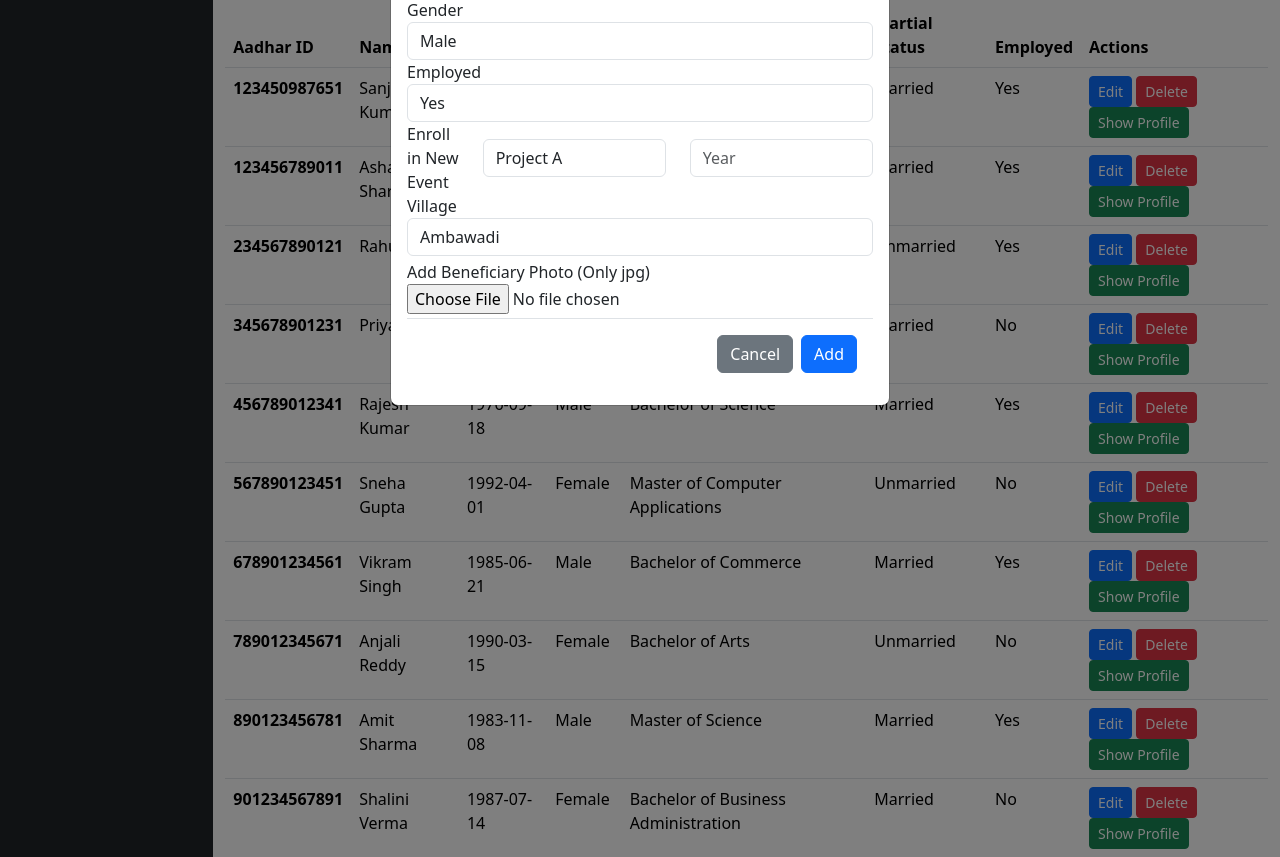
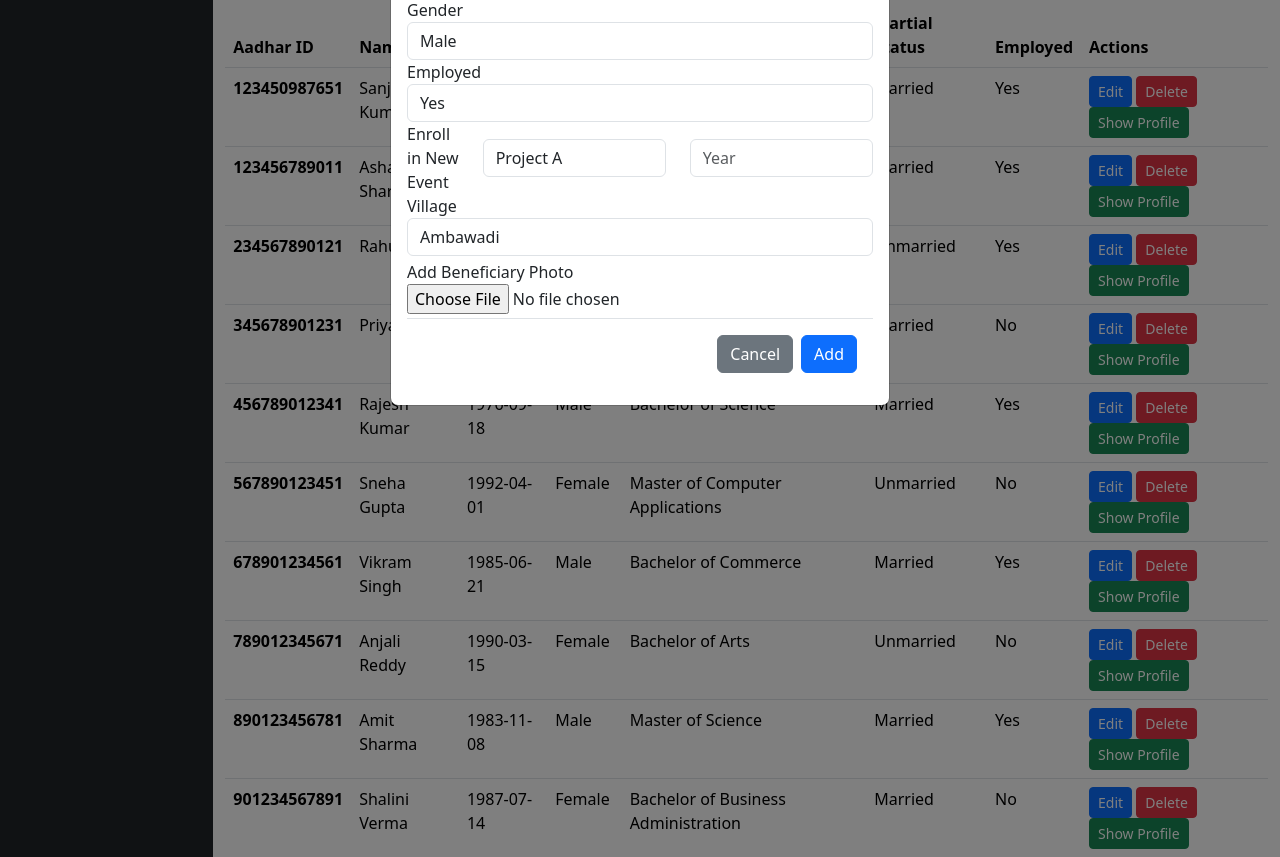
Before and after one commit to chirag-25/Assignment4_DBMS, a Flask app: page /admin/user in a window 1280 px wide, after a click on "Add New Beneficiary". Shown: the part 482-1339 px from the top of the page. Run offline with Flask 3, Linux system fonts and the light colour scheme; a user stored in the database is signed in; data comes from the database, SQL or seed files in the repository; some libraries are stand-ins or nearby versions.

Commit message:
images displayd

```diff
--- a/app/app.py
+++ b/app/app.py
@@ -22,6 +22,9 @@ app.config['MYSQL_DB'] = db['mysql_db']
 
 mysql = MySQL(app)
 
+team_profile_pic_path = os.path.join('static', 'team_profile_photos')
+beneficiary_pic_path = os.path.join('static', 'beneficiary_photos')
+project_pic_path = os.path.join('static', 'project_photos')
 
 def if_admin():
     cursor = mysql.connection.cursor()
@@ -132,7 +135,7 @@ def user_profile():
         }
         profileDetails.append(user_profile)
 
-    photo_name = str(user_profile["employ_id"]) + ".jpg"
+    photo_name = str(temp_id) + ".jpg"
     print(f'photo_name: {photo_name}')
     print(f"potos url: {profileDetails[0]['photo_url']}")
     # image not in the database.
--- a/app/templates/admin/user.html
+++ b/app/templates/admin/user.html
@@ -399,7 +399,7 @@
 
             <!-- Changing the profile pic -->
             <div class="form-group my-1">
-              <label for="beneficiary_pic_add">Add Beneficiary Photo (Only jpg) </label>
+              <label for="beneficiary_pic_add">Add Beneficiary Photo</label>
               <input type="file" class="form-control-file" id="beneficiary_pic_add" name="beneficiary_photo_add" accept="image/jpeg"/>
             </div>
 
--- a/app/templates/admin/user_profile.html
+++ b/app/templates/admin/user_profile.html
@@ -82,7 +82,7 @@
 
             <!-- Changing the profile pic -->
             <div class="form-group my-1">
-              <label for="profile_pic_edit">Profile Picture (Only jpg)</label>
+              <label for="profile_pic_edit">Profile Picture</label>
               <input type="file" class="form-control-file" id="profile_pic_edit" name="profile_pic" accept="image/jpeg" />
             </div>
 
```
Also changed, not shown: app/static/beneficiary_photos/123450987651.jpg (deleted), app/static/beneficiary_photos/234567890121.jpg (deleted), app/static/project_photos/Project_A_2022/1.jpg (deleted), app/static/project_photos/Project_A_2022/2.jpg (deleted), app/static/team_profile_photos/1.jpg (deleted).
